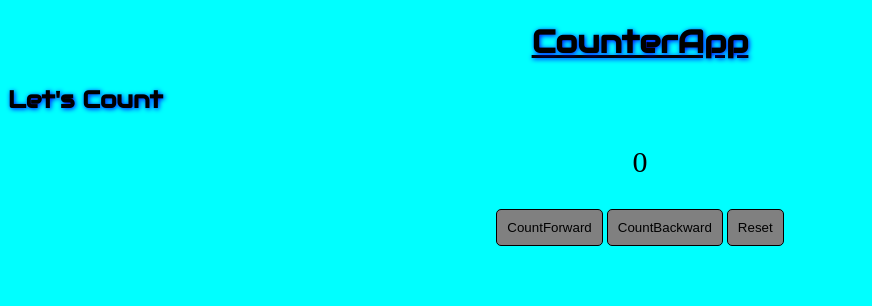
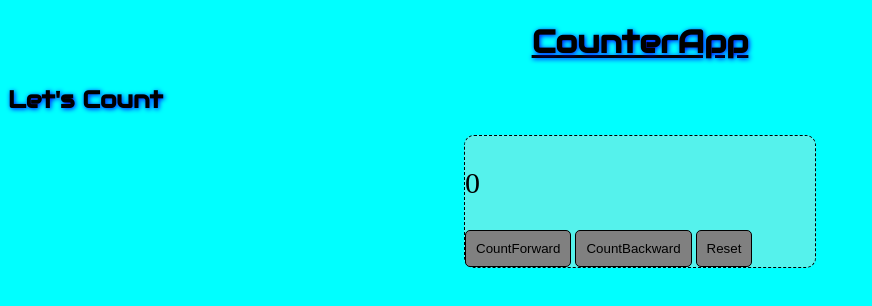
Before and after one commit to balukanagala/CounterApp, a plain HTML site: page index.html in a window 1280 px wide. Shown: the whole page, without its empty margins (0-872 px from the left). Drawn offline with Linux system fonts and the light colour scheme.

Commit message:
Div element has been centered

```diff
--- a/index.html
+++ b/index.html
@@ -7,13 +7,13 @@
     <link rel="preconnect" href="https://fonts.googleapis.com">
     <link rel="preconnect" href="https://fonts.gstatic.com" crossorigin>
     <link href="https://fonts.googleapis.com/css2?family=Audiowide&family=Caveat:wght@500&family=Jost:ital,wght@0,300;0,600;0,800;1,400&display=swap" rel="stylesheet">
+    <link rel="stylesheet" href="styles.css">
 </head>
 <body>
-    <link rel="stylesheet" href="styles.css">
     <h1><b><u>CounterApp</u></b></h1>
     <h2>Let's Count</h2>
-    <div class="Counter" style="text-align: center;" >
-        <p id="count" style="text-align: center; font-size: 30px;">0</p>
+    <div class="Counter" >
+        <p id="count" style= " font-size: 30px;">0</p>
         <button id="countfrwrd" onclick="count()">CountForward</button>
         <button id="countback" onclick="countback()">CountBackward</button>
         <button id="reset" onclick="reset()">Reset</button>
--- a/styles.css
+++ b/styles.css
@@ -11,12 +11,17 @@ h1,h2{
     font-family: 'Jost', sans-serif;*/
     text-shadow: 1px 1px 5px blue ;
 }
+.Counter{
+    margin: auto;
+    width: 350px;
+    border-radius: 10px;
+    background-color: rgba(147, 232, 222, 0.579);
+    border: 1px dashed black;
+}
 button{
     border:1px solid black;
     border-radius: 5px;
     padding: 10px;
     box-sizing: border-box;
-    /* margin-left: 150px;
-    margin-right: 250px; */
     background-color: grey;
 }
```
